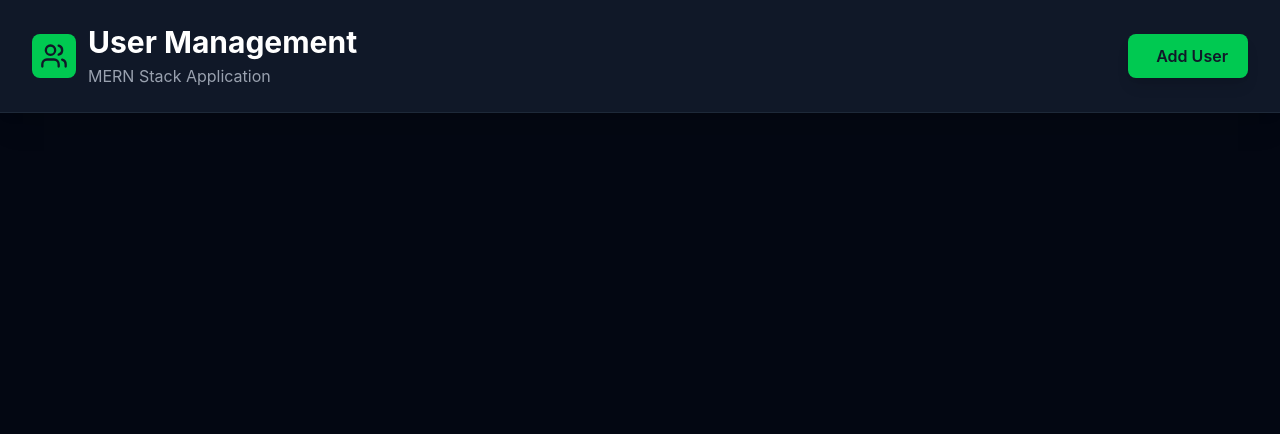
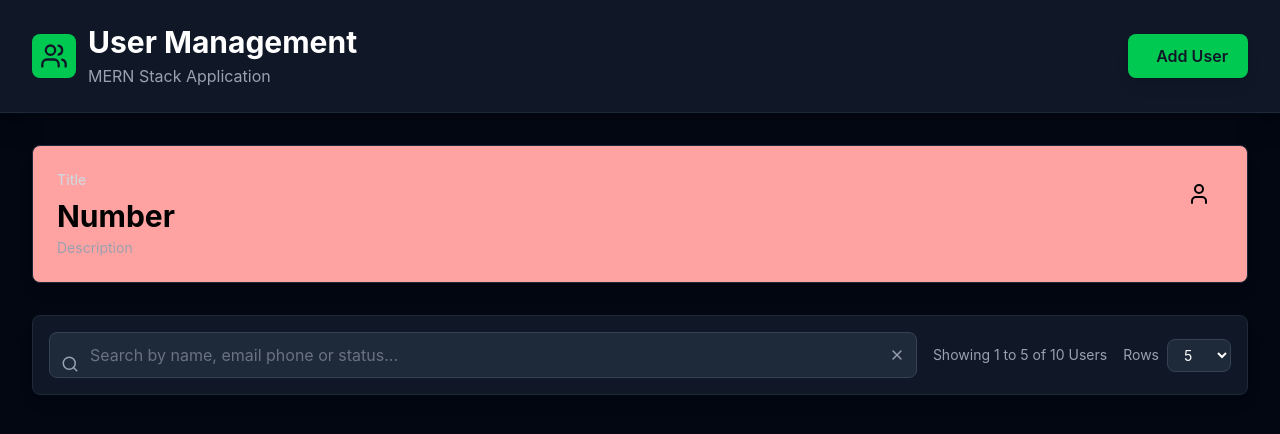
Before and after one commit to Usman-837/Todo_App, a React (Vite) app in the folder client/: page / in a window 1280 px wide. Shown: the top 434 px of the page. Built offline with nearby package versions, Linux system fonts and the light colour scheme.

Commit message:
add search bar and status card

```diff
--- a/client/src/App.jsx
+++ b/client/src/App.jsx
@@ -1,5 +1,7 @@
 import React from 'react';
 import { Users, Plus } from 'lucide-react';
+import StatusCard from './components/StatusCard';
+import SearchBar from './components/SearchBar';
 
 const App = () => {
   return (
@@ -21,7 +23,16 @@ const App = () => {
           </button>
         </div>
       </header>
+      {/* Main */}
+      <main className='max-w-7xl mx-auto px-4 sm:px-6 lg:px-8 py-8'>
+        <div className='grid grid-col-1 md:grid-col-3 gap-6 mb-8'>
+          {/* Status */}
+          <StatusCard/>
+        </div>
 
+        {/* Search */}
+        <SearchBar/>
+      </main>
     </div>
   )
 }
--- /dev/null
+++ b/client/src/components/SearchBar.jsx
@@ -0,0 +1,37 @@
+import { Search, X } from 'lucide-react'
+import React from 'react'
+
+const SearchBar = () => {
+    return (
+        <div className='bg-gray-900 rounded-lg shadow-lg p-4 border border-gray-800 flex flex-col md:flex-row md:items-center md:justify-between gap-4'>
+            {/* Search Input */}
+            <div className='relative flex-1'>
+                <Search size={18} className='absolute left-3 top-1/2 transform-y-1/2 text-gray-400 pointer-events-none ' />
+                <input
+                    type='text'
+                    placeholder='Search by name, email phone or status...'
+                    className='w-full pl-10 pr-10 py-2.5 bg-gray-800 border border-gray-700 text-white placeholder-gray-500 rounded-lg focus:ring-2 focus:ring-green-500 focus:border-green-500 outline-none'
+                />
+                {/* Conditional Rendering */}
+                <button className='absolute right-2 top-1/2 transform -translate-y-1/2 text-gray-400 hover:text-white hover:bg-gray-700 p-1 rounded-full'>
+                    <X size={16}/>
+                </button>
+            </div>
+            {/* Rows per page & info  */}
+            <div className='flex items-center gap-4'>
+                <span className='text-sm text-gray-400'>Showing 1 to 5 of 10 Users</span>
+                <div className='flex items-center gap-2'>
+                    <label className='text-sm text-gray-400'>Rows</label>
+                    <select className='px-3 py-1.5 bg-gray-800 border border-gray-700 text-white rounded-lg focus:ring-2 focus:ring-green-500 focus:border-green-500 outline-none text-sm'>
+                        <option>5</option>
+                        <option>10</option>
+                        <option>25</option>
+                        <option>50</option>
+                    </select>
+                </div>
+            </div>
+        </div>
+    )
+}
+
+export default SearchBar
--- /dev/null
+++ b/client/src/components/StatusCard.jsx
@@ -0,0 +1,24 @@
+import React from 'react';
+import { User } from 'lucide-react';
+
+const StatusCard = () => {
+    return (
+        <div className={`rounded-lg shadow-lg p-6 border border-gray-800 transform hover:scale-105 transition-all bg-red-300`}>
+            <div className='flex justify-between items-start'>
+                <div>
+                    <p className='text-gray-300 text-sm font-medium'>Title</p>
+                    <p className='text-3xl font-bold mt-2'>Number</p>
+                    {/* Conditional Rendering */}
+                    <p className='text-gray-400 text-sm mt-1'>Description</p>
+                </div>
+                {/* Icon */}
+                <div className={`p-3 rounded-lg flex items-center justify-between`}>
+                    {/* I will update it */}
+                    <User />
+                </div>
+            </div>
+        </div>
+    )
+}
+
+export default StatusCard
```
